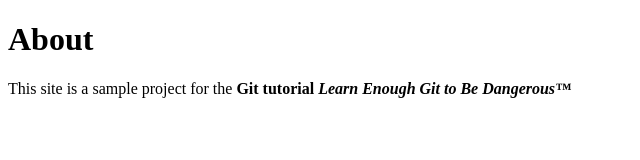
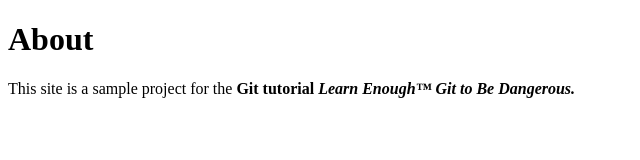
Before and after one commit to BluePeony/website, a plain HTML site: page about.html in a window 1280 px wide. Shown: the full height of the page, 0-640 px from the left. Drawn offline with Linux system fonts and the light colour scheme.

```diff
--- a/about.html
+++ b/about.html
@@ -7,7 +7,7 @@
 <body>
 	<h1>About</h1>
 	<p>
-		This site is a sample project for the <strong>Git tutorial <em>Learn Enough Git to Be Dangerous™</em></strong>
+		This site is a sample project for the <strong>Git tutorial <em>Learn Enough™ Git to Be Dangerous.</em></strong>
 	</p>
 </body>
 </html>
```
Also changed, not shown: index.html (+1 -0 lines).
